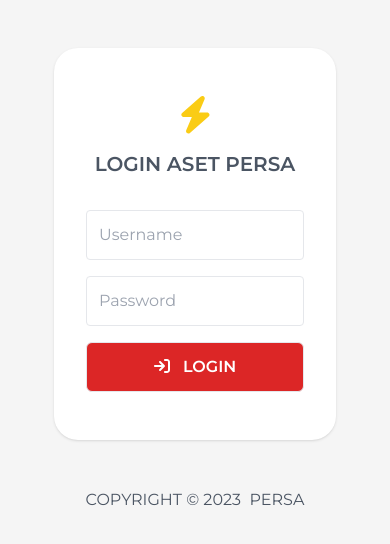
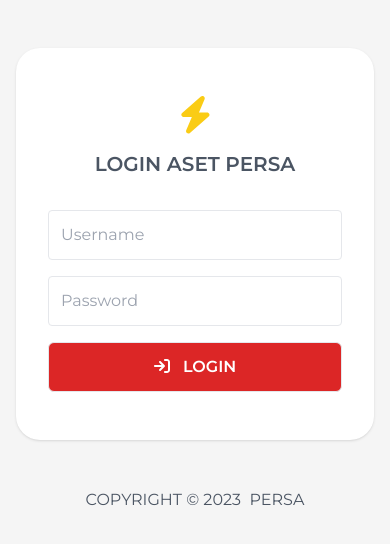
Before and after one commit to mhmdrosyad/aset-persa-nextjs, a Next.js app: page /aset/auth/login in a window 390 px wide. Shown: the top 544 px of the page. Built offline with nearby package versions, Linux system fonts and the light colour scheme.

Commit message:
mobile UI revision LoginForm and Menu

```diff
--- a/components/admin/AdminHeader.js
+++ b/components/admin/AdminHeader.js
@@ -47,11 +47,11 @@ const AdminHeader = () => {
                             </Link>
                         </div>
                         <div className="flex flex-col gap-6 text-gray-500">
-                            <Link className="font-semibold flex gap-4 items-center" href='/aset/admin'><FontAwesomeIcon className="w-6 h-6" icon={faHome} />Home</Link>
-                            <Link className="font-semibold flex gap-4" href='/aset/admin/our-aset'><FontAwesomeIcon className="w-6 h-6" icon={faToolbox} />List Aset</Link>
-                            <Link className="font-semibold flex gap-4" href='/aset/admin/add'><FontAwesomeIcon className="w-6 h-6" icon={faPlusSquare} />Tambah Aset</Link>
-                            <Link className="font-semibold flex gap-4" href='/aset/admin/pinjam'><FontAwesomeIcon className="w-6 h-6" icon={faFileSignature} />Pinjam Aset</Link>
-                            <Link className="font-semibold flex gap-4" href='/aset/admin/peminjam'><FontAwesomeIcon className="w-6 h-6" icon={faUsers} />Peminjam</Link>
+                            <Link onClick={handleToogleMenu} className="font-semibold flex gap-4 items-center" href='/aset/admin'><FontAwesomeIcon className="w-6 h-6" icon={faHome} />Home</Link>
+                            <Link onClick={handleToogleMenu} className="font-semibold flex gap-4" href='/aset/admin/our-aset'><FontAwesomeIcon className="w-6 h-6" icon={faToolbox} />List Aset</Link>
+                            <Link onClick={handleToogleMenu} className="font-semibold flex gap-4" href='/aset/admin/add'><FontAwesomeIcon className="w-6 h-6" icon={faPlusSquare} />Tambah Aset</Link>
+                            <Link onClick={handleToogleMenu} className="font-semibold flex gap-4" href='/aset/admin/pinjam'><FontAwesomeIcon className="w-6 h-6" icon={faFileSignature} />Pinjam Aset</Link>
+                            <Link onClick={handleToogleMenu} className="font-semibold flex gap-4" href='/aset/admin/peminjam'><FontAwesomeIcon className="w-6 h-6" icon={faUsers} />Peminjam</Link>
                         </div>
                         <button onClick={backto} className="font-semibold mt-auto flex gap-2 items-center"><FontAwesomeIcon icon={faExternalLinkAlt} />Web Aset</button>
                         <button onClick={logout} className="font-semibold mt-3 flex gap-2 items-center text-red-600"><FontAwesomeIcon icon={faSignOutAlt} />Logout</button>
--- a/components/aset/LoginForm.js
+++ b/components/aset/LoginForm.js
@@ -64,7 +64,7 @@ const LoginForm = () => {
     return (
         <>
             <InfoWrapper status={isSuccess} />
-            <form className="shadow mt-8 bg-white px-8 sm:px-20 py-12 sm:pb-24 sm:py-16 rounded-lg flex flex-col" onSubmit={formik.handleSubmit}>
+            <form className="w-full sm:w-fit shadow mt-8 bg-white px-8 sm:px-20 py-12 sm:pb-24 sm:py-16 rounded-lg flex flex-col" onSubmit={formik.handleSubmit}>
                 <div className="flex flex-col">
                     <div className="flex flex-col items-center">
                         <span className="text-yellow-400 text-3xl"><FontAwesomeIcon size="lg" icon={faBolt} /></span>
```
